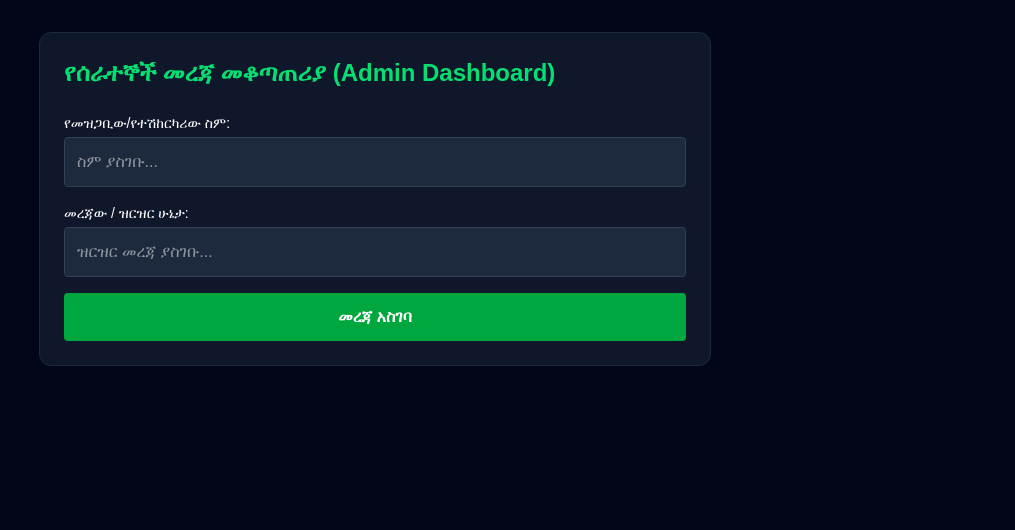
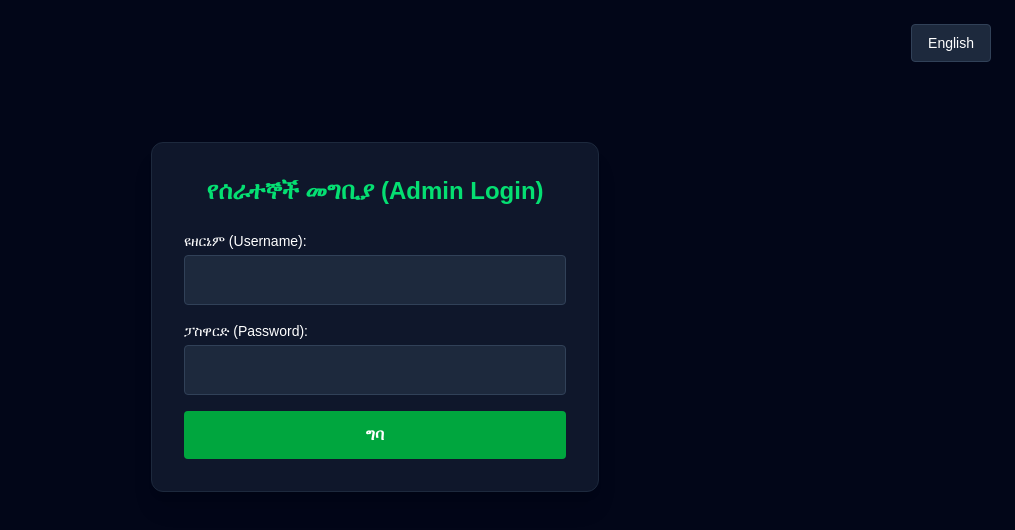
Before and after one commit to Zekariyas-19/greensparksolutions-website-, a Next.js app: page /admin in a window 1280 px wide. Shown: the top 530 px of the page, without its empty margins (265-1280 px from the left). Built offline with nearby package versions, Linux system fonts and the light colour scheme.

Commit message:
Add secure bilingual admin dashboard

```diff
--- a/app/admin.tsx
+++ /dev/null
@@ -1,58 +0,0 @@
-'use client';
-import { useState } from 'react';
-
-export default function AdminDashboard() {
-  const [dataName, setDataName] = useState('');
-  const [dataValue, setDataValue] = useState('');
-  const [message, setMessage] = useState('');
-
-  const handleSubmit = (e: React.FormEvent) => {
-    e.preventDefault();
-    setMessage('መረጃው በተሳካ ሁኔታ ተመዝግቧል!');
-    setDataName('');
-    setDataValue('');
-  };
-
-  return (
-    <div className="min-h-screen bg-slate-950 text-white p-8">
-      <div className="max-w-2xl mx-auto bg-slate-900 p-6 rounded-xl border border-slate-800">
-        <h1 className="text-2xl font-bold mb-6 text-green-400">የሰራተኞች መረጃ መቆጣጠሪያ (Admin Dashboard)</h1>
-
-        <form onSubmit={handleSubmit} className="space-y-4">
-          <div>
-            <label className="block text-sm font-medium mb-1">የመዝጋቢው/የተሽከርካሪው ስም:</label>
-            <input
-              type="text"
-              value={dataName}
-              onChange={(e) => setDataName(e.target.value)}
-              className="w-full p-3 rounded bg-slate-800 border border-slate-700 text-white"
-              placeholder="ስም ያስገቡ..."
-              required
-            />
-          </div>
-
-          <div>
-            <label className="block text-sm font-medium mb-1">መረጃው / ዝርዝር ሁኔታ:</label>
-            <input
-              type="text"
-              value={dataValue}
-              onChange={(e) => setDataValue(e.target.value)}
-              className="w-full p-3 rounded bg-slate-800 border border-slate-700 text-white"
-              placeholder="ዝርዝር መረጃ ያስገቡ..."
-              required
-            />
-          </div>
-
-          <button
-            type="submit"
-            className="w-full bg-green-600 hover:bg-green-700 text-white p-3 rounded font-bold transition"
-          >
-            መረጃ አስገባ
-          </button>
-        </form>
-
-        {message && <p className="mt-4 text-green-400 font-medium">{message}</p>}
-      </div>
-    </div>
-  );
-}
--- a/app/admin/page.tsx
+++ b/app/admin/page.tsx
@@ -1,58 +1,197 @@
 'use client';
 import { useState } from 'react';
 
-export default function AdminDashboard() {
-  const [dataName, setDataName] = useState('');
-  const [dataValue, setDataValue] = useState('');
-  const [message, setMessage] = useState('');
+// የቋንቋ ምርጫዎች (Translations)
+const translations = {
+  am: {
+    title: 'የሰራተኞች መግቢያ (Admin Login)',
+    username: 'ዩዘርኔም (Username):',
+    password: 'ፓስዋርድ (Password):',
+    loginBtn: 'ግባ',
+    error: 'የተሳሳተ ዩዘርኔም ወይም ፓስዋርድ!',
+    dashboardTitle: 'የድርጅት አስተዳደር ዳሽቦርድ',
+    onlineBookings: 'በኦንላይን የተያዙ (Online Bookings)',
+    walkInTitle: 'በአካል የመጡ ሰዎችን/ተሽከርካሪዎችን መመዝገቢያ',
+    namePlaceholder: 'ስም ወይም ተሽከርካሪ ቁጥር...',
+    phonePlaceholder: 'ስልክ ቁጥር...',
+    registerBtn: 'መዝግብ',
+    logout: 'ውጣ (Logout)',
+    langToggle: 'English',
+  },
+  en: {
+    title: 'Staff Admin Login',
+    username: 'Username:',
+    password: 'Password:',
+    loginBtn: 'Login',
+    error: 'Invalid username or password!',
+    dashboardTitle: 'Company Management Dashboard',
+    onlineBookings: 'Online Bookings',
+    walkInTitle: 'Walk-in Registration',
+    namePlaceholder: 'Name or Vehicle Number...',
+    phonePlaceholder: 'Phone Number...',
+    registerBtn: 'Register',
+    logout: 'Logout',
+    langToggle: 'አማርኛ',
+  }
+};
 
-  const handleSubmit = (e: React.FormEvent) => {
+export default function AdminPage() {
+  const [lang, setLang] = useState<'am' | 'en'>('am');
+  const t = translations[lang];
+
+  const [isLoggedIn, setIsLoggedIn] = useState(false);
+  const [username, setUsername] = useState('');
+  const [password, setPassword] = useState('');
+  const [loginError, setLoginError] = useState('');
+
+  // ለሙከራ የሚሆን ዩዘርኔም እና ፓስዋርድ (ለጊዜው)
+  const handleLogin = (e: React.FormEvent) => {
     e.preventDefault();
-    setMessage('መረጃው በተሳካ ሁኔታ ተመዝግቧል!');
-    setDataName('');
-    setDataValue('');
+    if (username === 'admin' && password === '1234') {
+      setIsLoggedIn(true);
+      setLoginError('');
+    } else {
+      setLoginError(t.error);
+    }
+  };
+
+  // የቦኪንግ እና ዎች-ኢን መረጃዎች ሁኔታ
+  const [bookings, setBookings] = useState([
+    { id: 1, name: 'ከበደ መኮንን', type: 'መኪና - A12345', status: 'በኦንላይን የተያዘ' },
+    { id: 2, name: 'አበበ በላቸው', type: 'ሰው - ፊት ለፊት', status: 'በኦንላይን የተያዘ' }
+  ]);
+
+  const [walkInName, setWalkInName] = useState('');
+  const [walkInPhone, setWalkInPhone] = useState('');
+
+  const handleWalkInSubmit = (e: React.FormEvent) => {
+    e.preventDefault();
+    if (!walkInName) return;
+    const newEntry = {
+      id: bookings.length + 1,
+      name: walkInName,
+      type: walkInPhone ? `በአካል (${walkInPhone})` : 'በአካል (Walk-in)',
+      status: 'ተመዝግቧል'
+    };
+    setBookings([...bookings, newEntry]);
+    setWalkInName('');
+    setWalkInPhone('');
   };
 
   return (
-    <div className="min-h-screen bg-slate-950 text-white p-8">
-      <div className="max-w-2xl mx-auto bg-slate-900 p-6 rounded-xl border border-slate-800">
-        <h1 className="text-2xl font-bold mb-6 text-green-400">የሰራተኞች መረጃ መቆጣጠሪያ (Admin Dashboard)</h1>
+    <div className="min-h-screen bg-slate-950 text-white p-6">
+      {/* የቋንቋ መቀየሪያ ቁልፍ */}
+      <div className="flex justify-end mb-4">
+        <button
+          onClick={() => setLang(lang === 'am' ? 'en' : 'am')}
+          className="bg-slate-800 border border-slate-700 px-4 py-2 rounded text-sm hover:bg-slate-700 transition"
+        >
+          {t.langToggle}
+        </button>
+      </div>
 
-        <form onSubmit={handleSubmit} className="space-y-4">
+      {!isLoggedIn ? (
+        /* የሎጊን ገጽ (Login Form) */
+        <div className="max-w-md mx-auto mt-20 bg-slate-900 p-8 rounded-xl border border-slate-800 shadow-xl">
+          <h1 className="text-2xl font-bold mb-6 text-green-400 text-center">{t.title}</h1>
+
+          <form onSubmit={handleLogin} className="space-y-4">
             <div>
-            <label className="block text-sm font-medium mb-1">የመዝጋቢው/የተሽከርካሪው ስም:</label>
+              <label className="block text-sm font-medium mb-1">{t.username}</label>
               <input
                 type="text"
-              value={dataName}
-              onChange={(e) => setDataName(e.target.value)}
-              className="w-full p-3 rounded bg-slate-800 border border-slate-700 text-white"
-              placeholder="ስም ያስገቡ..."
+                value={username}
+                onChange={(e) => setUsername(e.target.value)}
+                className="w-full p-3 rounded bg-slate-800 border border-slate-700 text-white focus:outline-none focus:border-green-500"
                 required
               />
             </div>
 
             <div>
-            <label className="block text-sm font-medium mb-1">መረጃው / ዝርዝር ሁኔታ:</label>
+              <label className="block text-sm font-medium mb-1">{t.password}</label>
               <input
-              type="text"
-              value={dataValue}
-              onChange={(e) => setDataValue(e.target.value)}
-              className="w-full p-3 rounded bg-slate-800 border border-slate-700 text-white"
-              placeholder="ዝርዝር መረጃ ያስገቡ..."
+                type="password"
+                value={password}
+                onChange={(e) => setPassword(e.target.value)}
+                className="w-full p-3 rounded bg-slate-800 border border-slate-700 text-white focus:outline-none focus:border-green-500"
                 required
               />
             </div>
+
+            {loginError && <p className="text-red-400 text-sm">{loginError}</p>}
 
             <button
               type="submit"
               className="w-full bg-green-600 hover:bg-green-700 text-white p-3 rounded font-bold transition"
             >
-            መረጃ አስገባ
+              {t.loginBtn}
             </button>
           </form>
+        </div>
+      ) : (
+        /* ዋናው ዳሽቦርድ (Main Dashboard) */
+        <div className="max-w-4xl mx-auto space-y-8">
+          <div className="flex justify-between items-center bg-slate-900 p-6 rounded-xl border border-slate-800">
+            <h1 className="text-2xl font-bold text-green-400">{t.dashboardTitle}</h1>
+            <button
+              onClick={() => setIsLoggedIn(false)}
+              className="bg-red-600 hover:bg-red-700 px-4 py-2 rounded text-sm transition"
+            >
+              {t.logout}
+            </button>
+          </div>
 
-        {message && <p className="mt-4 text-green-400 font-medium">{message}</p>}
+          <div className="grid md:grid-cols-2 gap-6">
+            {/* በኦንላይን የተያዙ መረጃዎች ማሳያ */}
+            <div className="bg-slate-900 p-6 rounded-xl border border-slate-800">
+              <h2 className="text-xl font-semibold mb-4 text-slate-200">{t.onlineBookings}</h2>
+              <div className="space-y-3">
+                {bookings.map((item) => (
+                  <div key={item.id} className="p-3 bg-slate-800 rounded border border-slate-700 flex justify-between items-center">
+                    <div>
+                      <p className="font-bold">{item.name}</p>
+                      <p className="text-xs text-slate-400">{item.type}</p>
                     </div>
+                    <span className="text-xs bg-green-900 text-green-300 px-2 py-1 rounded">{item.status}</span>
+                  </div>
+                ))}
+              </div>
+            </div>
+
+            {/* በአካል መጥተው የሚመዘገቡበት ክፍል (Walk-in Form) */}
+            <div className="bg-slate-900 p-6 rounded-xl border border-slate-800">
+              <h2 className="text-xl font-semibold mb-4 text-slate-200">{t.walkInTitle}</h2>
+              <form onSubmit={handleWalkInSubmit} className="space-y-4">
+                <div>
+                  <input
+                    type="text"
+                    value={walkInName}
+                    onChange={(e) => setWalkInName(e.target.value)}
+                    placeholder={t.namePlaceholder}
+                    className="w-full p-3 rounded bg-slate-800 border border-slate-700 text-white"
+                    required
+                  />
+                </div>
+                <div>
+                  <input
+                    type="text"
+                    value={walkInPhone}
+                    onChange={(e) => setWalkInPhone(e.target.value)}
+                    placeholder={t.phonePlaceholder}
+                    className="w-full p-3 rounded bg-slate-800 border border-slate-700 text-white"
+                  />
+                </div>
+                <button
+                  type="submit"
+                  className="w-full bg-green-600 hover:bg-green-700 text-white p-3 rounded font-bold transition"
+                >
+                  {t.registerBtn}
+                </button>
+              </form>
+            </div>
+          </div>
+        </div>
+      )}
     </div>
   );
 }
```
Lines whose indentation alone changed are shown as unchanged.
